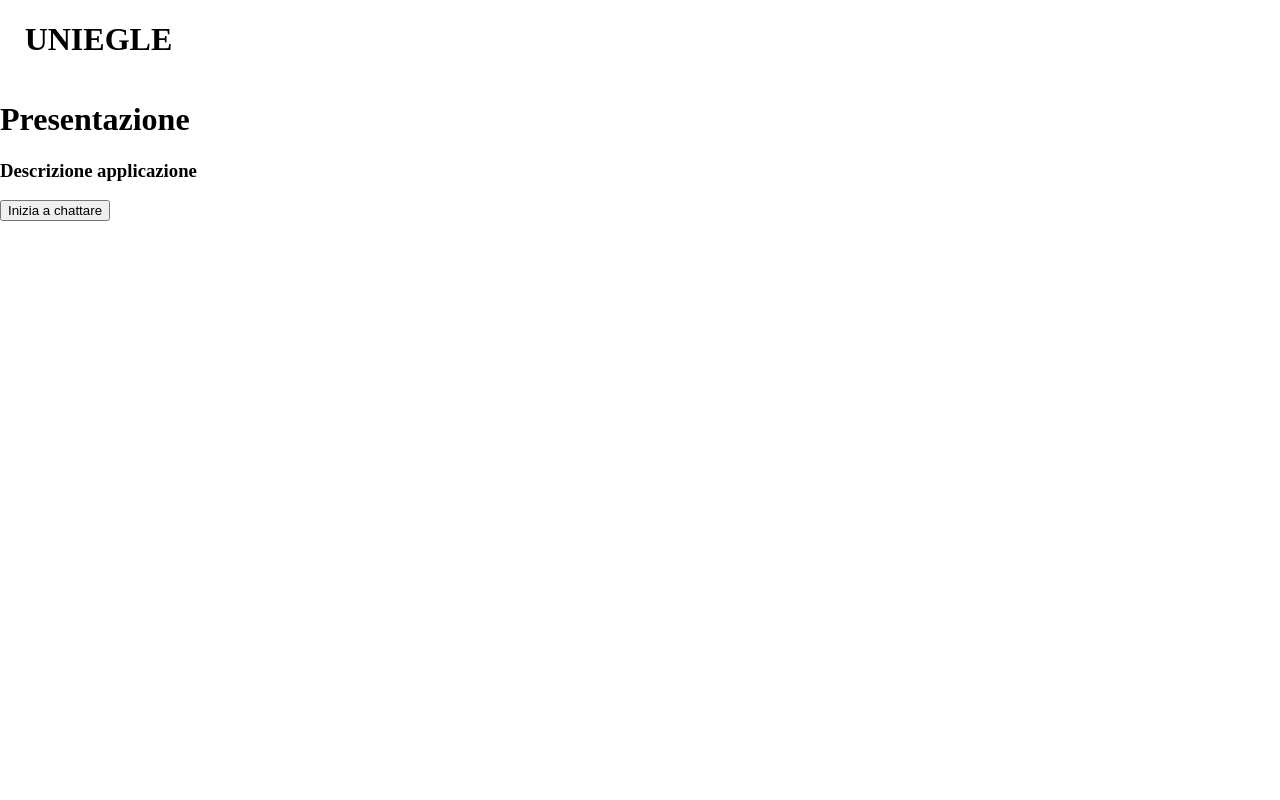
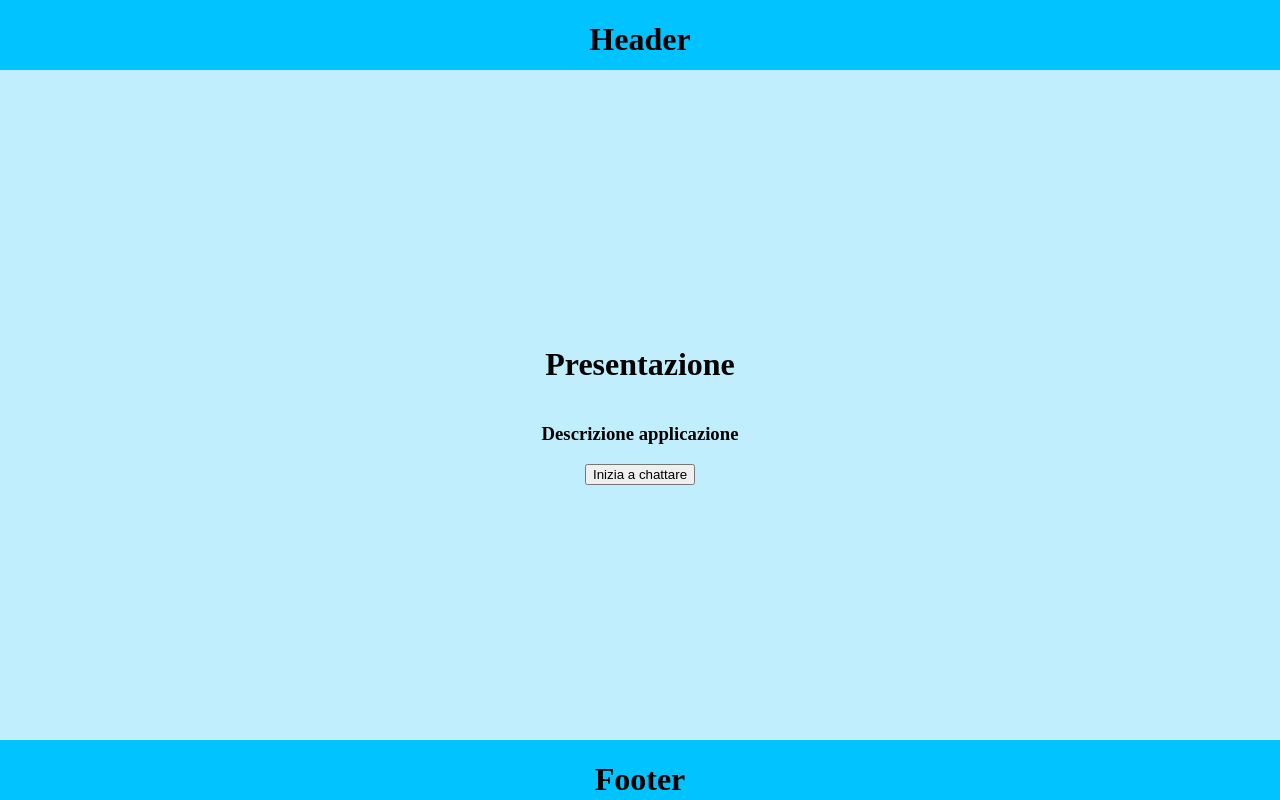
Before and after one commit to FrancyScogna/uniegle, a React (Vite) app in the folder client/: page / in a window 1280 px wide. Built offline with nearby package versions, Linux system fonts and the light colour scheme; no server answers.

Commit message:
Layout di pagina generica

```diff
--- a/client/package.json
+++ b/client/package.json
@@ -10,6 +10,10 @@
     "preview": "vite preview"
   },
   "dependencies": {
+    "@emotion/react": "^11.14.0",
+    "@emotion/styled": "^11.14.0",
+    "@mui/icons-material": "^6.4.2",
+    "@mui/material": "^6.4.2",
     "browser-image-compression": "^2.0.2",
     "react": "^18.3.1",
     "react-dom": "^18.3.1",
--- a/client/src/MainApp.css
+++ b/client/src/MainApp.css
@@ -1,24 +1,45 @@
-:root {
+#root {
     padding: 0;
     margin: 0;
-    display: flex;
+    width: 100vw;
+    height: 100vh;
 }
 
 body {
     padding: 0;
     margin: 0;
+    width: 100vw;
+    height: 100vh;
 }
 
 .main-div {
     display: flex;
     width: 100%;
     justify-content: center;
-    align-items: center;
     flex-direction: column;
+}
+
+.header-div {
+    display: flex;
+    width: 100%;
+    justify-content: center;
+    height: 70px;
+    background-color: rgb(0, 195, 255);
 }
 
 .page-div {
     display: flex;
+    width: 100%;
     flex-direction: column;
+    height: calc(100vh - 130px);
+    background-color: rgb(193, 238, 252);
+}
+
+.footer-div {
+    display: flex;
+    width: 100%;
     justify-content: center;
+    height: 60px;
+    background-color: rgb(0, 195, 255);
+
 }
--- a/client/src/MainApp.jsx
+++ b/client/src/MainApp.jsx
@@ -5,9 +5,14 @@ function MainApp() {
 
     return (
         <div className="main-div">
-            <h1>UNIEGLE</h1>
+            <div className="header-div">
+                <h1>Header</h1>
+            </div>
             <div className="page-div">
                 <Outlet />
+            </div>
+            <div className="footer-div">
+                <h1>Footer</h1>
             </div>
         </div>
     );
--- a/client/src/pages/Preview/Preview.css
+++ b/client/src/pages/Preview/Preview.css
@@ -0,0 +1,8 @@
+.preview-div{
+    width: 100%;
+    height: 100%;
+    display: flex;
+    justify-content: center;
+    align-items: center;
+    flex-direction: column;
+}
--- a/client/src/pages/Preview/Preview.jsx
+++ b/client/src/pages/Preview/Preview.jsx
@@ -18,7 +18,7 @@ function Preview(){
     },[])
 
     return(
-        <div>
+        <div className="preview-div">
             <h1>Presentazione</h1>
             <h3>Descrizione applicazione</h3>
             <button onClick={onClickStartChat}>Inizia a chattare</button>
```
Also changed, not shown: 1 other file (tests, documents, lock files or other folders).
